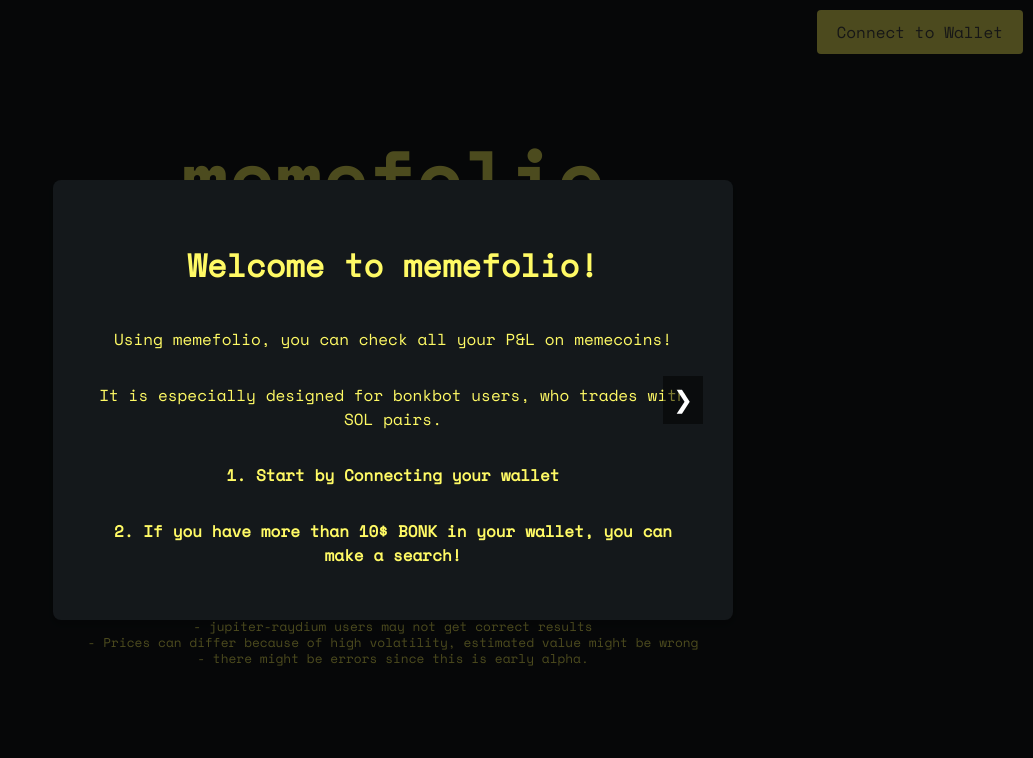
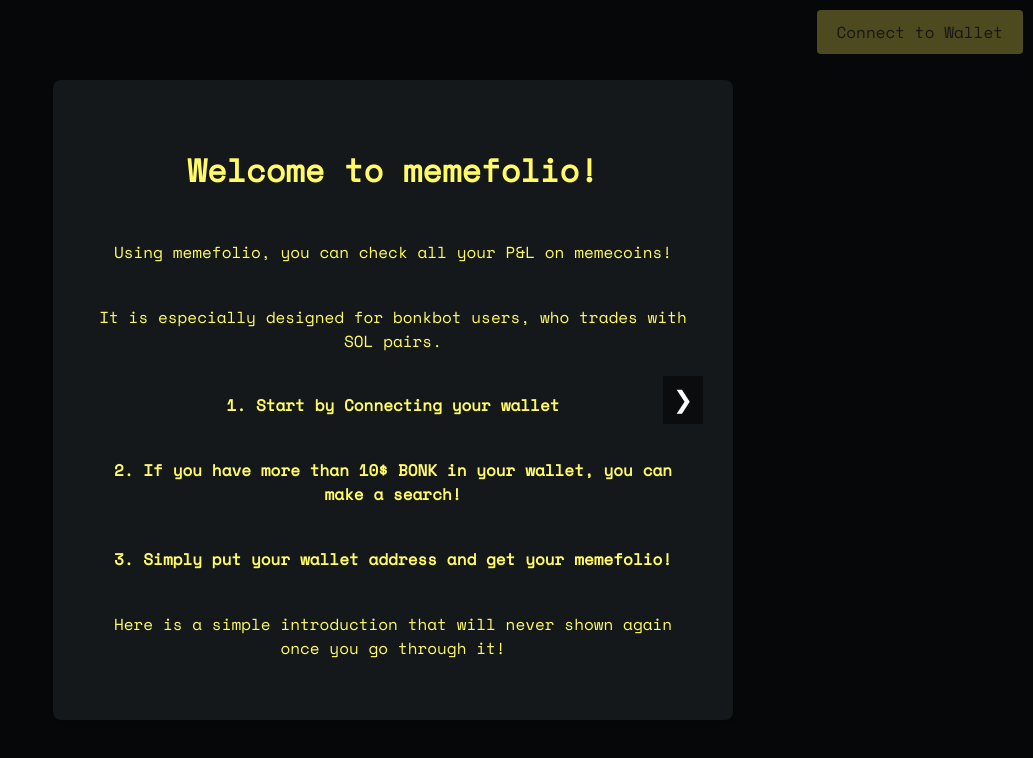
Before and after one commit to umutyesildal/memefolio, a React (Create React App) app: page / in a window 1280 px wide. Shown: the top 758 px of the page, without its empty margins (247-1280 px from the left). Built offline with nearby package versions, Linux system fonts and the light colour scheme.

Commit message:
css change very small

```diff
--- a/src/design/Modal.css
+++ b/src/design/Modal.css
@@ -14,8 +14,8 @@
 .modal {
   background-color: #14181b;
   width: 50%; /* Width of the modal */
-  height: 50vh; /* Height of the modal */
-  max-height: 50vh; /* Maximum height */
+  height: 75vh; /* Height of the modal */
+  max-height: 75vh; /* Maximum height */
   overflow-y: auto; /* Make content scrollable */
   padding: 20px;
   border-radius: 8px;
@@ -87,6 +87,7 @@
     font-size: 1.2vw;
 
   }
+
 }
 
 @media screen and (max-width: 950px) {
```
